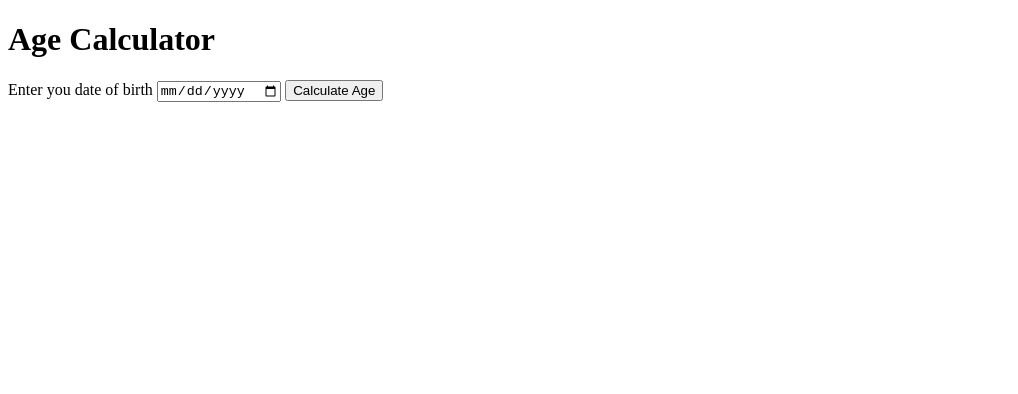
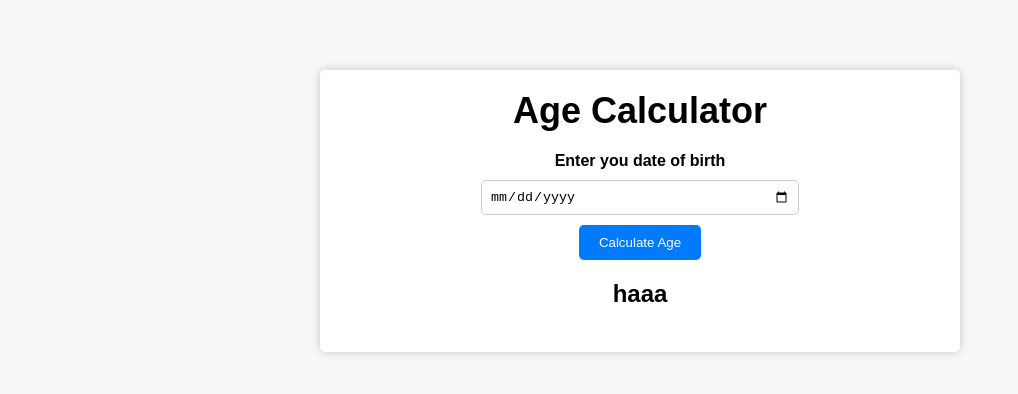
Before and after one commit to fadhil9/100-mini-project-js-fadhil, a plain HTML site: page 3.ageCalculator/index.html in a window 1280 px wide. Shown: the whole page, without its empty margins (0-1018 px from the left). Drawn offline with Linux system fonts and the light colour scheme.

Commit message:
update css project 3

```diff
--- a/3.ageCalculator/index.html
+++ b/3.ageCalculator/index.html
@@ -14,7 +14,7 @@
             <label for="date">Enter you date of birth</label>
             <input type="date" name="date" id="date">
             <button id="button">Calculate Age</button>
-            <p id="output"></p>
+            <p id="output">haaa</p>
         </div>
     </div>
 </body>
--- a/3.ageCalculator/style.css
+++ b/3.ageCalculator/style.css
@@ -0,0 +1,56 @@
+body{
+    margin: 0;
+    padding: 20px;
+    font-family: "Montserrat", sans-serif;
+    background-color: #f7f7f7;
+}
+
+.container{
+    margin: 0 auto;
+    max-width: 600px;
+    background-color: white;
+    box-shadow: 0px 0px 10px rgba(0, 0, 0, 0.2);
+    padding: 20px;
+    border-radius: 5px;
+    margin-top: 50px;
+}
+h1{
+    font-size: 36px;
+    text-align: center;
+    margin-top: 0;
+    margin-bottom: 20px;
+}
+.form{
+    display: flex;
+    flex-direction: column;
+    align-items: center;
+}
+label{
+    font-weight: bold;
+    margin-bottom: 10px;
+}
+input{
+    width: 100%;
+    max-width: 300px;
+    padding: 8px;
+    border: 1px solid #ccc;
+    border-radius: 5px;
+}
+button{
+    background-color: #007bff;
+    color: white;
+    border-radius: 5px;
+    padding: 10px 20px;
+    margin-top: 10px;
+    border: none;
+    cursor: pointer;
+    transition:  background-color 0.3 ease;
+}
+button:hover{
+    background-color: #0062cc;
+}
+#output{
+    margin-top: 20px;
+    font-size: 24px;
+    font-weight: bold;
+}
```
